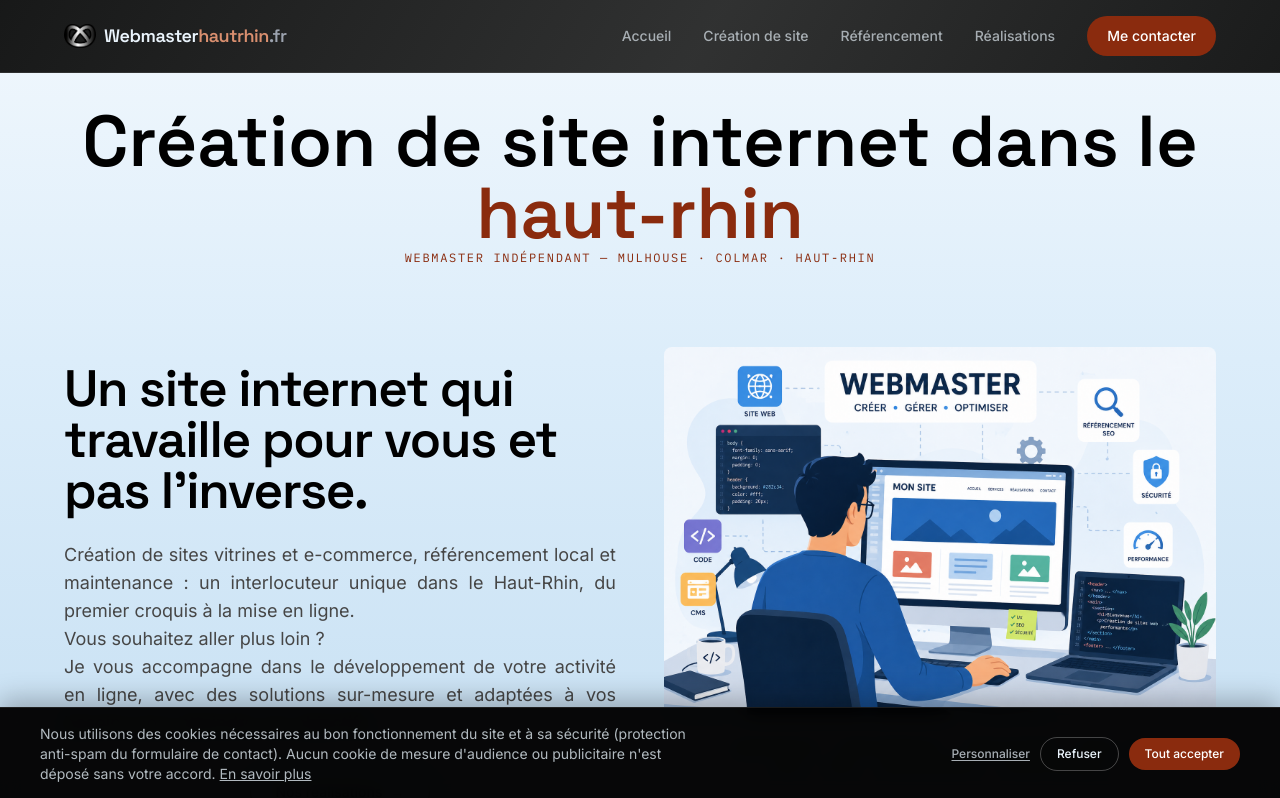
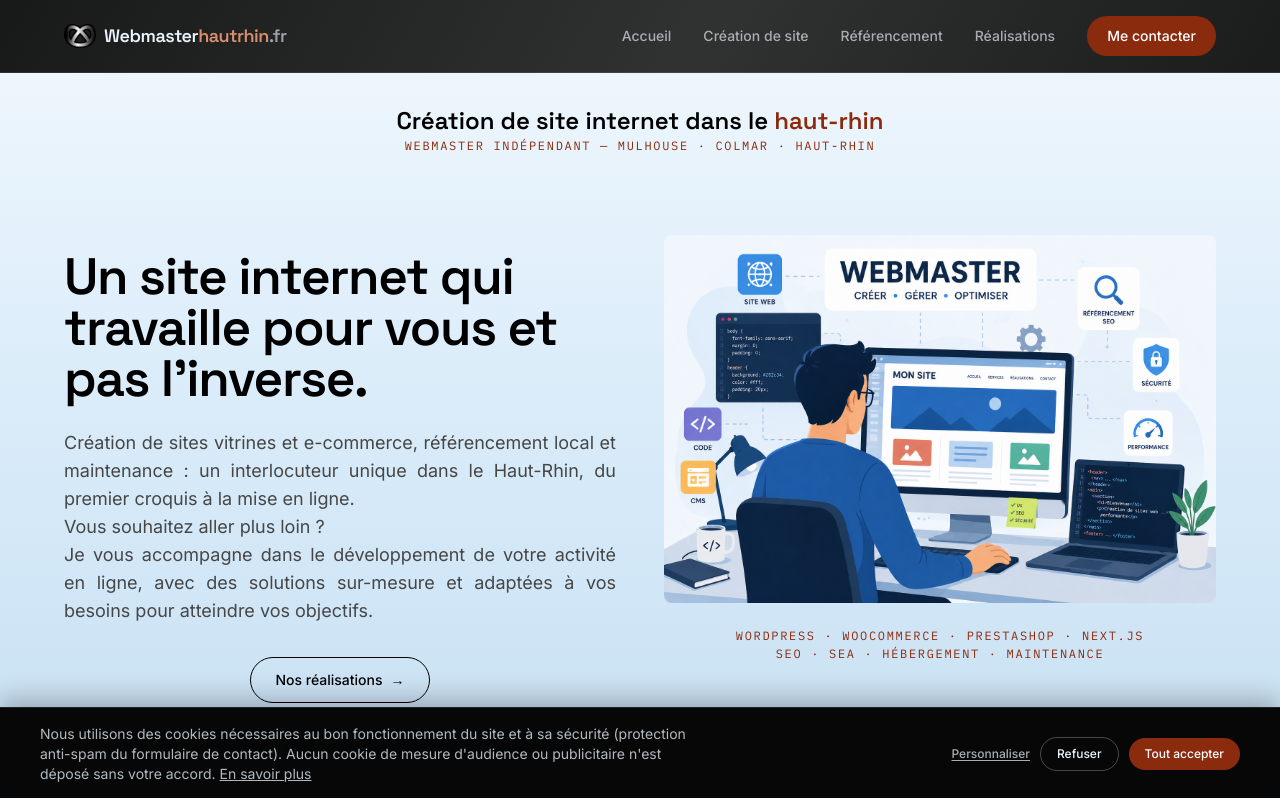
Before and after one commit to WebaHR/webmasterhautrhin.fr, a Next.js app: page / in a window 1280 px wide. Shown: the top 798 px of the page. Built offline with nearby package versions, Linux system fonts and the light colour scheme.

Commit message:
Update Hero.tsx

```diff
--- a/components/Hero.tsx
+++ b/components/Hero.tsx
@@ -12,7 +12,7 @@ const stats = [
 export default function Hero() {
   return (
     <section className="relative overflow-hidden border-b border-line">
-      <h1 className="mt-8 text-center font-display text-2xl font-semibold text-ink sm:text-5xl md:text-6xl lg:text-7xl">
+      <h1 className="mt-8 text-center font-display text-2xl font-semibold text-ink sm:text-5xl md:text-6xl lg:text-2xl">
   Création de site internet
         dans le
   <span className="text-accent"> haut-rhin</span>
```
